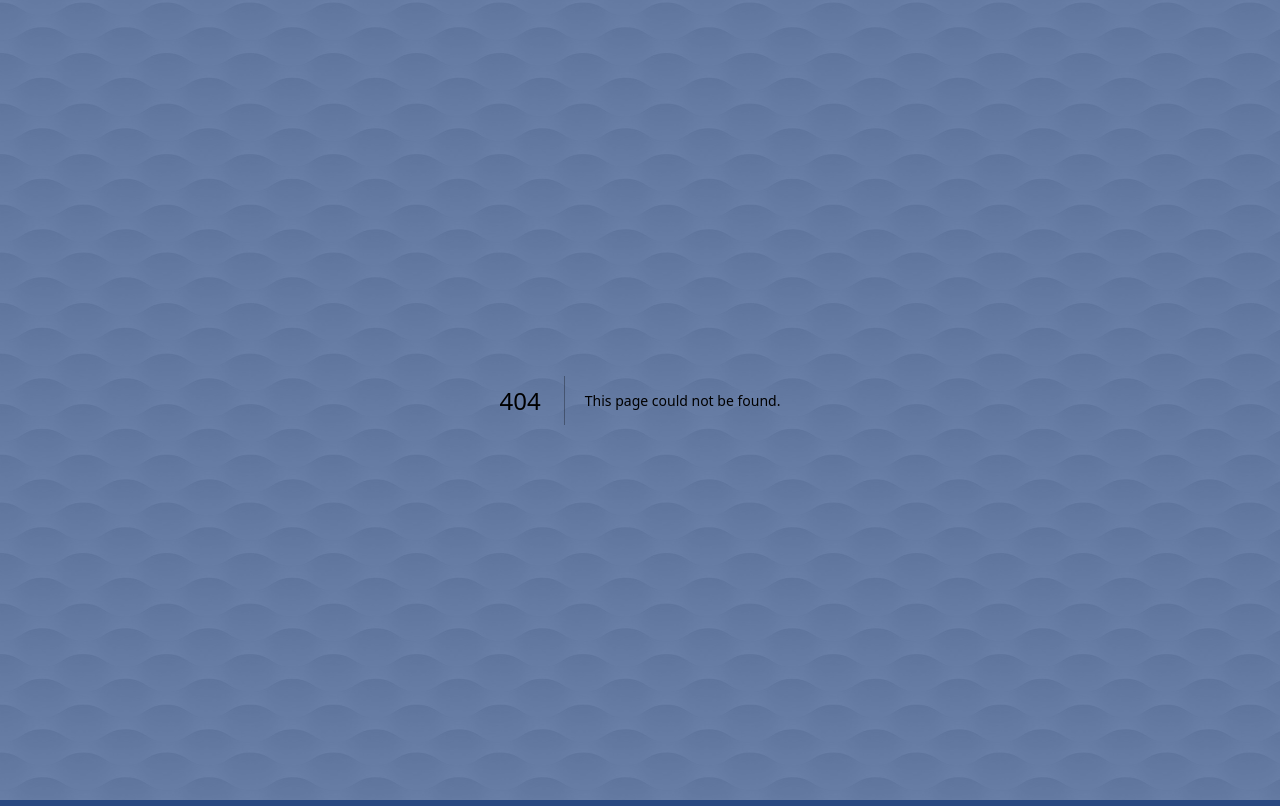
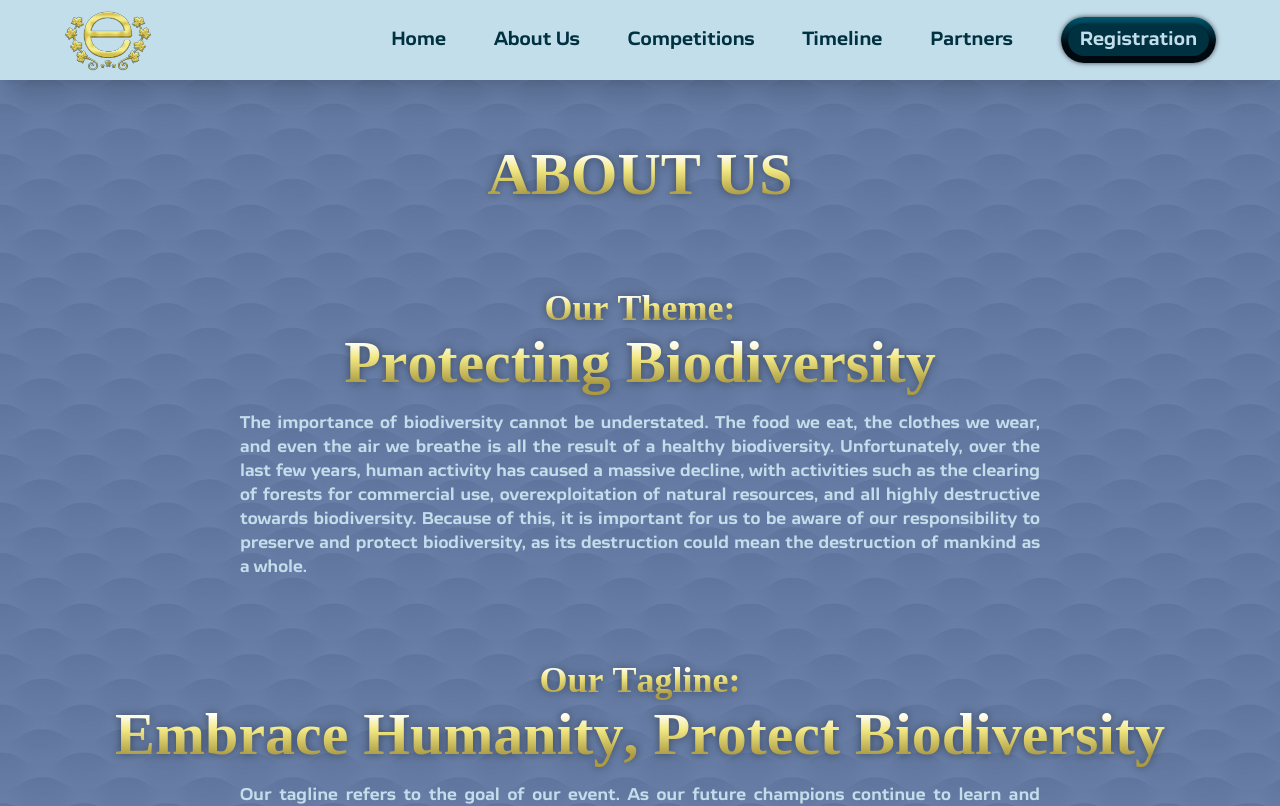
Before and after one commit to absolutepraya/alsa-ecomp, a Next.js app: page /about in a window 1280 px wide. Before the commit this address had no page. Shown: the top 806 px of the page. Built offline with nearby package versions, Linux system fonts and the light colour scheme.

Commit message:
feat: add About page with GoldText components and enhance styling in GoldText

```diff
--- /dev/null
+++ b/src/app/about/page.jsx
@@ -0,0 +1,45 @@
+'use client';
+
+import NavBar from '@/components/navbar';
+import Emboss from '@/components/emboss';
+import Footer from '@/components/footer';
+import GoldText from '@/components/goldtext';
+
+export default function About() {
+  return (
+    <div className="relative flex min-h-screen flex-col items-center gap-y-20 px-0 pb-[420px] pt-36">
+      <NavBar />
+
+      <GoldText
+        text="ABOUT US"
+        className="text-6xl font-extrabold"
+      />
+
+      <div className="flex flex-col items-center justify-center">
+        <GoldText
+          text="Our Theme:"
+          className="text-4xl"
+        />
+        <GoldText
+          text="Protecting Biodiversity"
+          className="text-6xl"
+        />
+        <p className="mt-4 max-w-[50rem] text-justify text-foreground">The importance of biodiversity cannot be understated. The food we eat, the clothes we wear, and even the air we breathe is all the result of a healthy biodiversity. Unfortunately, over the last few years, human activity has caused a massive decline, with activities such as the clearing of forests for commercial use, overexploitation of natural resources, and all highly destructive towards biodiversity. Because of this, it is important for us to be aware of our responsibility to preserve and protect biodiversity, as its destruction could mean the destruction of mankind as a whole.</p>
+      </div>
+
+      <div className="flex flex-col items-center justify-center">
+        <GoldText
+          text="Our Tagline:"
+          className="text-4xl"
+        />
+        <GoldText
+          text="Embrace Humanity, Protect Biodiversity"
+          className="text-6xl"
+        />
+        <p className="mt-4 max-w-[50rem] text-justify text-foreground">Our tagline refers to the goal of our event. As our future champions continue to learn and evolve as they progress through our competitions, we hope that the knowledge they have gained will give them the empathy needed to build a realization for their role in protecting the biodiversity around us. As human activity continues to destroy the world around us, this year’s ALSA E-Comp brings on the theme of Protecting Biodiversity in hopes of preserving it.</p>
+      </div>
+
+      <Footer />
+    </div>
+  );
+}
--- a/src/components/goldtext.jsx
+++ b/src/components/goldtext.jsx
@@ -4,7 +4,7 @@ export default function GoldText({ text, className }) {
       {text.split('').map((letter, index) => (
         <span
           key={index}
-          className={`bg-gradient-to-b from-white from-[15%] via-goldlight via-[40%] to-golddark to-[80%] bg-clip-text text-transparent drop-shadow-[0_0_4px_rgba(0,0,0,0.4)] ${className}`}
+          className={`bg-gradient-to-b from-white from-[15%] via-goldlight via-[40%] to-golddark to-[80%] bg-clip-text text-transparent drop-shadow-[0_0_4px_rgba(0,0,0,0.4)] ${(className.includes('text-5xl') || className.includes('text-4xl') || className.includes('text-6xl')) ? 'pb-1' : ''} ${className}`}
         >
           {letter === ' ' ? '\u00A0' : letter}
         </span>
```
